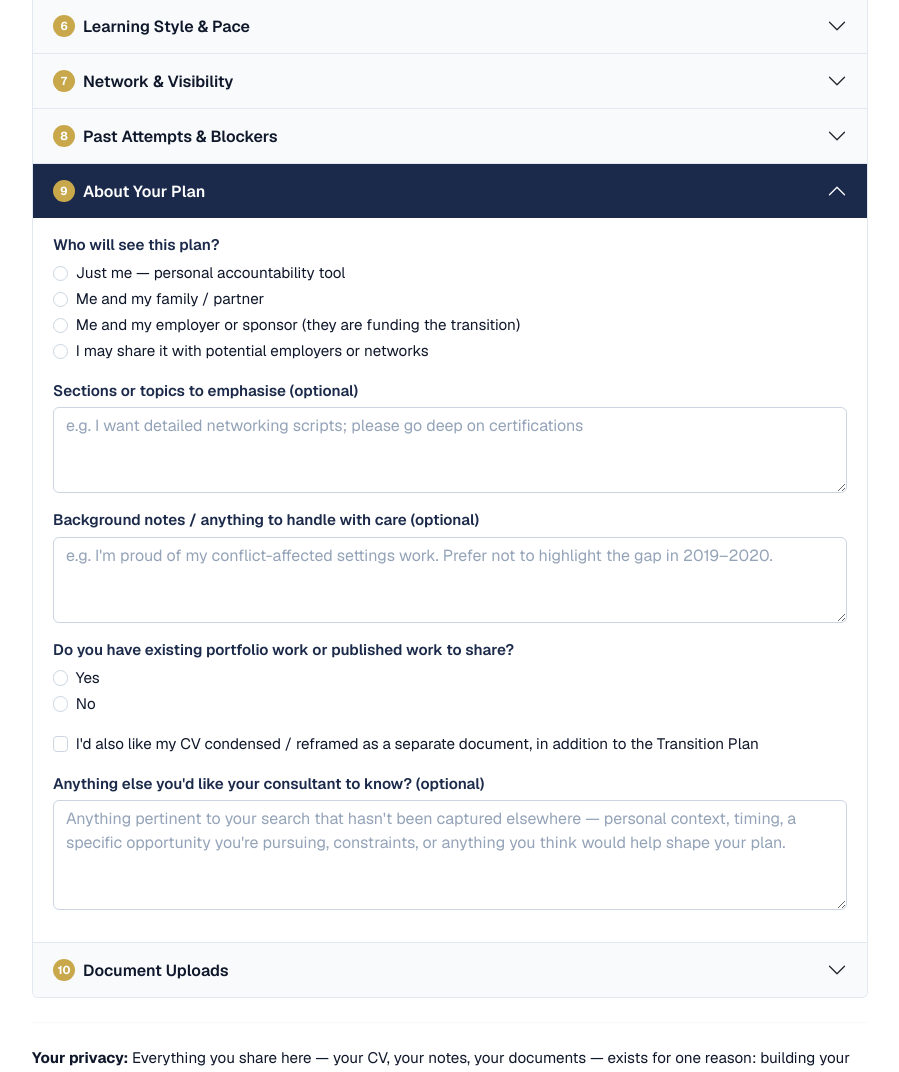
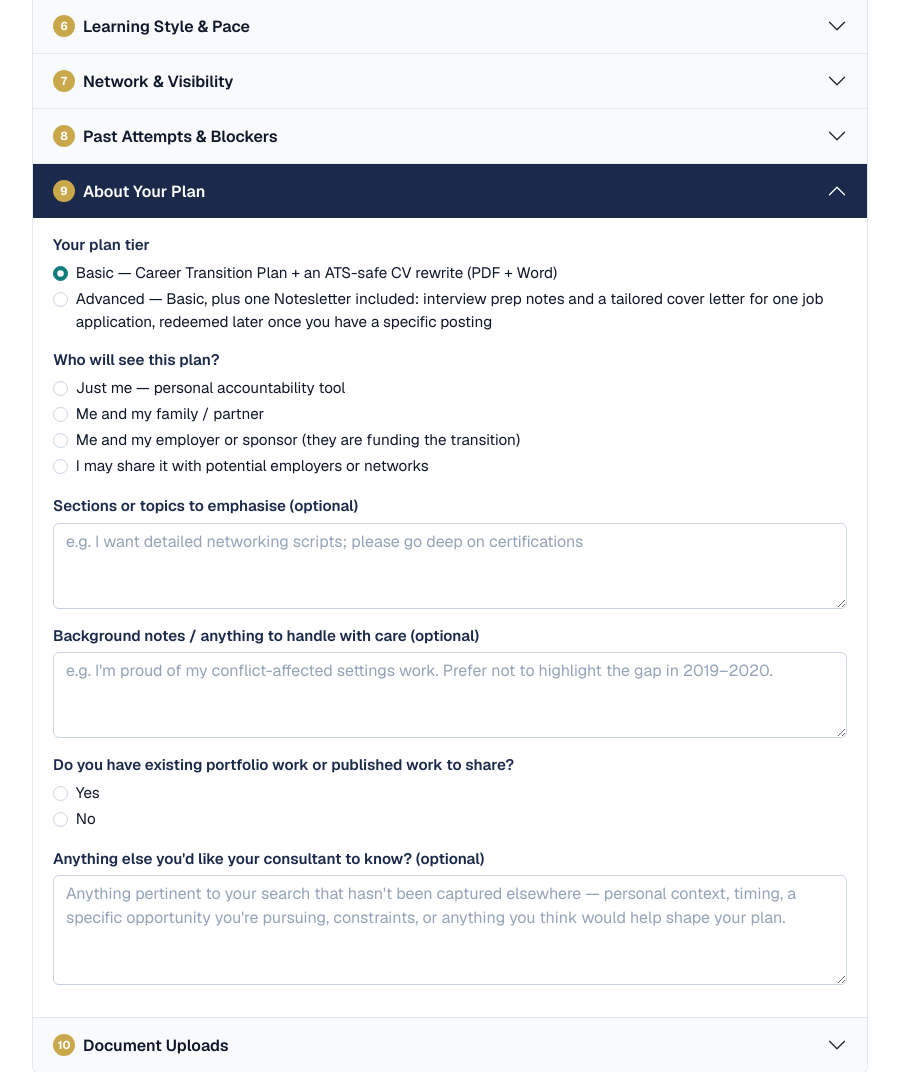
Before and after one commit to ericgitonga/career-transition, a Flask app: template intake/templates/index.html in a window 1280 px wide, after a click that opens the changed part. Shown: the part 1022-2094 px from the top of the page, without its empty margins (190-1089 px from the left). Run offline with Flask 3, Linux system fonts and the light colour scheme; the template is opened without the code that fills it, so the values that code supplies are empty; parts of the project's set-up code (start-up, migrations or seed data) failed here and were passed over; some libraries are stand-ins or nearby versions.

Commit message:
Replace wants_cv_edit checkbox with plan_tier selector (closes #72)
CV rewrite is now unconditional for every client since Basic is the
new pricing floor (companion to landing's #71). Adds tier-aware
Notesletter billing logic and the cover-page/email banner rework.

```diff
--- a/intake/app.py
+++ b/intake/app.py
@@ -335,6 +335,32 @@ _ct    = _S("CT",  fontSize=22,  textColor=WHITE, fontName="Helvetica-Bold", lea
 _cs    = _S("CS",  fontSize=14,  textColor=GOLD,  fontName="Helvetica-Bold", leading=20, alignment=TA_CENTER)
 _cn    = _S("CN",  fontSize=18,  textColor=WHITE, fontName="Helvetica-Bold", leading=24, alignment=TA_CENTER)
 _cv_flag = _S("CVF", fontSize=10, textColor=NAVY, fontName="Helvetica-Bold", leading=14, alignment=TA_CENTER)
+_tier_flag = _S("TF", fontSize=10, textColor=WHITE, fontName="Helvetica-Bold", leading=14, alignment=TA_CENTER)
+
+
+def _tier_banner_text(tier):
+    """Return the cover-page/email banner wording for a client's plan tier.
+
+    Args:
+        tier: "basic" or "advanced" — anything else is treated as "basic"
+              (fail closed, since Advanced grants extra value).
+
+    Returns:
+        The banner text for that tier.
+    """
+    if tier == "advanced":
+        return (
+            "★ ADVANCED TIER — this client's plan includes one Notesletter "
+            "(interview prep notes + a tailored cover letter for one job "
+            "application), redeemable later once they have a specific "
+            "posting. See SKILL.md's “Interview Prep Notes & Cover Letter” "
+            "workflow."
+        )
+    return (
+        "BASIC TIER — Career Transition Plan + an ATS-safe CV rewrite "
+        "(PDF + Word). See SKILL.md's “CV Rewrite (Standard, Every Client)” "
+        "workflow."
+    )
 
 
 def _banner(text):
@@ -487,24 +513,19 @@ def build_pdf(d, path):
     story += [cover, Spacer(1, 0.4*cm),
               HRFlowable(width=W, thickness=2, color=GOLD)]
 
-    if d.get("wants_cv_edit"):
-        flag = Table(
-            [[Paragraph(
-                "★ CV EDIT REQUESTED — this client also wants their CV condensed/"
-                "reframed as a separate document. See SKILL.md's “CV Editing (On "
-                "Client Request)” workflow.",
-                _cv_flag,
-            )]],
-            colWidths=[W],
-        )
-        flag.setStyle(TableStyle([
-            ("BACKGROUND",    (0, 0), (-1, -1), GOLD),
-            ("TOPPADDING",    (0, 0), (-1, -1), 8),
-            ("BOTTOMPADDING", (0, 0), (-1, -1), 8),
-            ("LEFTPADDING",   (0, 0), (-1, -1), 14),
-            ("RIGHTPADDING",  (0, 0), (-1, -1), 14),
-        ]))
-        story.append(flag)
+    tier = d.get("plan_tier", "basic")
+    flag = Table(
+        [[Paragraph(_tier_banner_text(tier), _cv_flag if tier == "advanced" else _tier_flag)]],
+        colWidths=[W],
+    )
+    flag.setStyle(TableStyle([
+        ("BACKGROUND",    (0, 0), (-1, -1), GOLD if tier == "advanced" else TEAL),
+        ("TOPPADDING",    (0, 0), (-1, -1), 8),
+        ("BOTTOMPADDING", (0, 0), (-1, -1), 8),
+        ("LEFTPADDING",   (0, 0), (-1, -1), 14),
+        ("RIGHTPADDING",  (0, 0), (-1, -1), 14),
+    ]))
+    story.append(flag)
 
     story.append(Spacer(1, 0.8*cm))
 
@@ -564,13 +585,13 @@ def build_pdf(d, path):
             ("Biggest uncertainties or fears",                        d.get("biggest_fears")),
         ]),
         ("Section 9 — About Your Plan", [
+            ("Plan tier",                                             "Advanced" if d.get("plan_tier") == "advanced" else "Basic"),
             ("Who will see this plan?",                               d.get("plan_audience")),
             ("Sections to emphasise",                                 d.get("emphasise")),
             ("Background notes / anything to handle with care",       d.get("background_notes")),
             ("Has existing portfolio work?",                          d.get("portfolio_has_work")),
             ("Portfolio links",                                       d.get("portfolio_links")),
             ("Anything else the consultant should know",              d.get("anything_else")),
-            ("Wants CV condensed/reframed as separate document",      "Yes" if d.get("wants_cv_edit") else "No"),
         ]),
     ]
 
@@ -615,7 +636,7 @@ def send_email(attachment_path, attachment_name, data, has_uploads: bool):
     location = _sanitize(data.get("city_country", "—"))
     timeline = _sanitize(data.get("timeline", "—"))
     target   = _sanitize(data.get("target_domain", "—"))
-    wants_cv_edit = bool(data.get("wants_cv_edit"))
+    tier     = data.get("plan_tier", "basic")
 
     body = (
         f"New career transition onboarding submission received.\n\n"
@@ -623,14 +644,12 @@ def send_email(attachment_path, attachment_name, data, has_uploads: bool):
         f"Email:    {email}\n"
         f"Location: {location}\n"
         f"Timeline: {timeline}\n"
-        f"Target:   {target}\n\n"
+        f"Target:   {target}\n"
+        f"Tier:     {tier.capitalize()}\n\n"
         f"Full intake responses are in the attached ZIP."
         + ("\nSupporting documents (CV, JD, etc.) are bundled in there too."
            if has_uploads else "")
-        + ("\n\n★ CV EDIT REQUESTED — this client also wants their CV "
-           "condensed/reframed as a separate document. See SKILL.md's "
-           "“CV Editing (On Client Request)” workflow."
-           if wants_cv_edit else "")
+        + f"\n\n{_tier_banner_text(tier)}"
     )
 
     with open(attachment_path, "rb") as f:
@@ -638,8 +657,8 @@ def send_email(attachment_path, attachment_name, data, has_uploads: bool):
 
     subject = (f"Career Transition Intake — {name} — "
                f"{datetime.now().strftime('%d %b %Y')}")
-    if wants_cv_edit:
-        subject = f"[CV EDIT] {subject}"
+    if tier == "advanced":
+        subject = f"[ADVANCED] {subject}"
 
     resend.Emails.send({
         "from":        os.environ.get("FROM_EMAIL", "onboarding@resend.dev"),
@@ -775,7 +794,7 @@ def submit():
         portfolio_has_work=_clip(request.form.get("portfolio_has_work"), 10),
         portfolio_links=[_clip(link.strip(), 500) for link in request.form.getlist("portfolio_links") if link.strip()],
         anything_else=_clip(request.form.get("anything_else"), 5000),
-        wants_cv_edit=bool(request.form.get("wants_cv_edit")),
+        plan_tier=request.form.get("plan_tier") if request.form.get("plan_tier") in ("basic", "advanced") else "basic",
         current_title=_clip(request.form.get("current_title"), 200),
         current_industry=_clip(request.form.get("current_industry"), 200),
         years_experience=_clip(request.form.get("years_experience"), 100),
--- a/intake/templates/index.html
+++ b/intake/templates/index.html
@@ -463,6 +463,21 @@
       <div id="s9" class="accordion-collapse collapse">
         <div class="accordion-body">
           <div class="mb-3">
+            <label class="form-label">Your plan tier</label>
+            <div class="form-check">
+              <input class="form-check-input" type="radio" name="plan_tier" value="basic" id="tier-basic" checked>
+              <label class="form-check-label" for="tier-basic">
+                Basic — Career Transition Plan + an ATS-safe CV rewrite (PDF + Word)
+              </label>
+            </div>
+            <div class="form-check">
+              <input class="form-check-input" type="radio" name="plan_tier" value="advanced" id="tier-advanced">
+              <label class="form-check-label" for="tier-advanced">
+                Advanced — Basic, plus one Notesletter included: interview prep notes and a tailored cover letter for one job application, redeemed later once you have a specific posting
+              </label>
+            </div>
+          </div>
+          <div class="mb-3">
             <label class="form-label">Who will see this plan?</label>
             {% for v in ["Just me — personal accountability tool","Me and my family / partner","Me and my employer or sponsor (they are funding the transition)","I may share it with potential employers or networks"] %}
             <div class="form-check"><input class="form-check-input" type="radio" name="plan_audience" value="{{ v }}" id="pa{{ loop.index }}"><label class="form-check-label" for="pa{{ loop.index }}">{{ v }}</label></div>
@@ -491,14 +506,6 @@
               </div>
             </div>
             <button type="button" id="add-portfolio-link" class="btn btn-sm btn-outline-secondary mt-1">+ Add another link</button>
-          </div>
-          <div class="mb-3">
-            <div class="form-check">
-              <input class="form-check-input" type="checkbox" name="wants_cv_edit" value="yes" id="wants-cv-edit">
-              <label class="form-check-label" for="wants-cv-edit">
-                I'd also like my CV condensed / reframed as a separate document, in addition to the Transition Plan
-              </label>
-            </div>
           </div>
           <div class="mb-3">
             <label class="form-label">Anything else you'd like your consultant to know? (optional)</label>
```
Also changed, not shown: intake/e2e/test_plan_tier.py (added, +46 -0 lines), intake/report_builder.py (+64 -28 lines), intake/tests/test_app_helpers.py (+20 -0 lines), intake/tests/test_report_builder.py (+24 -0 lines), intake/CHANGELOG.md, 1 other file.
